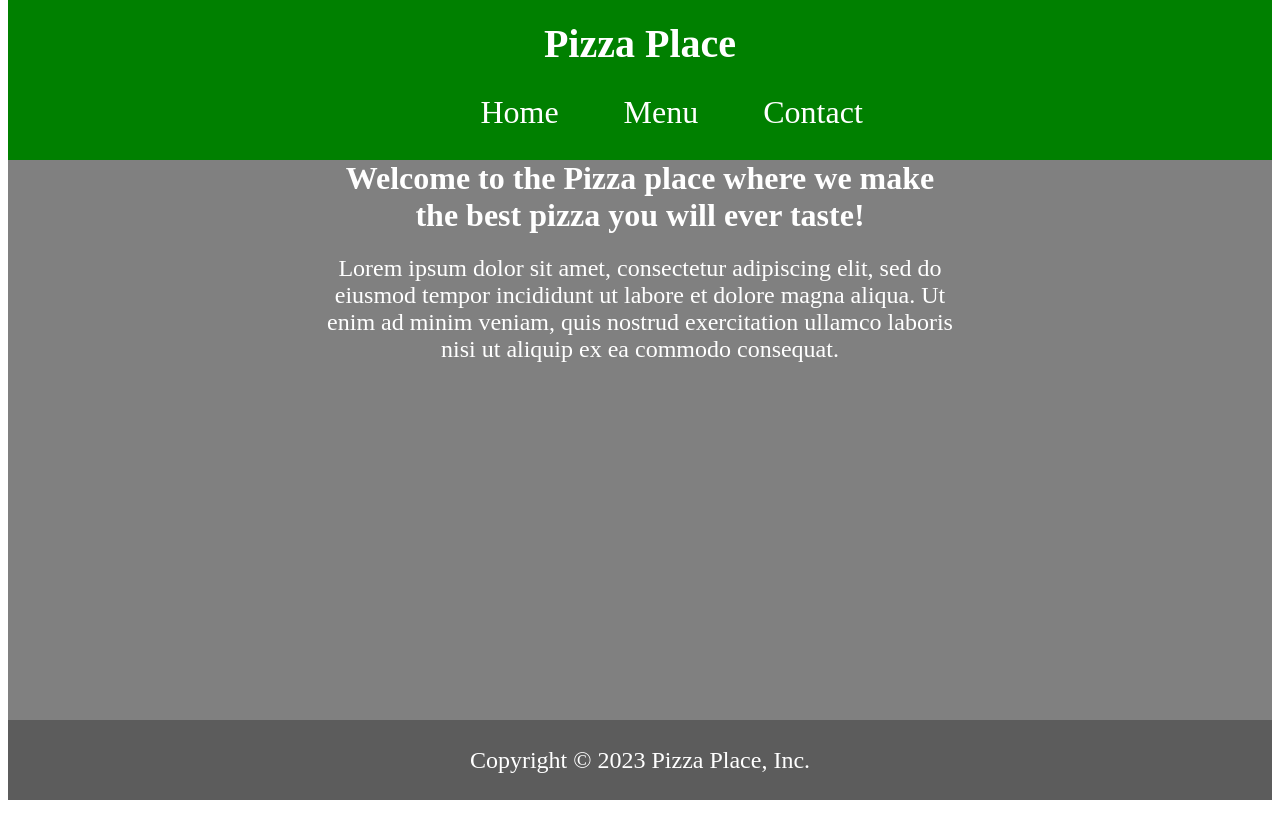
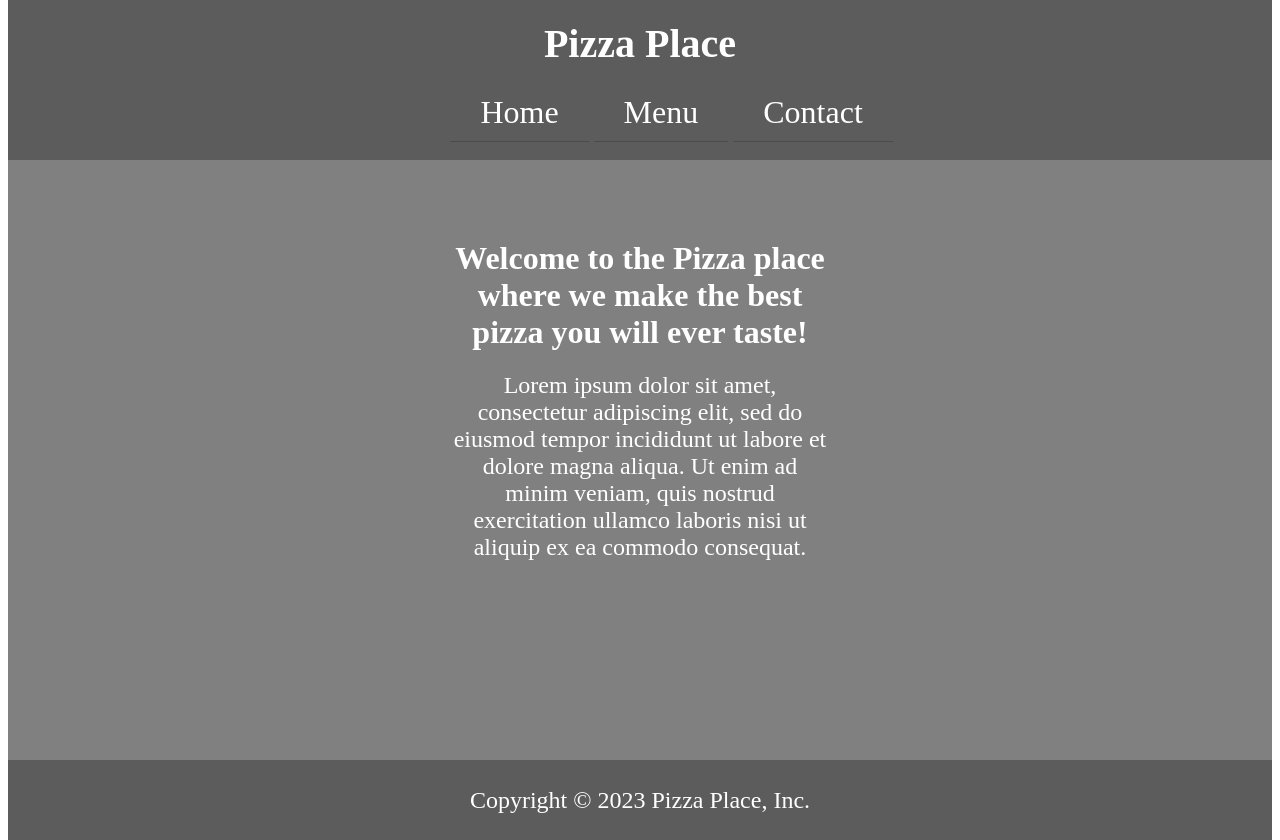
Before and after one commit to TJBaumgartner/Restaurant-Menu, a website built with webpack: page dist/index.html in a window 1280 px wide. Before the commit the page ends 808 px from the top, so only its background shows below. Built offline with Linux system fonts and the light colour scheme.

Commit message:
more styling for header and body content

```diff
--- a/src/style.css
+++ b/src/style.css
@@ -15,8 +15,7 @@
 .headContainer {
     width: 100%;
     height: 20vh;
-    background-color: green;
-
+    background-color: rgb(92, 92, 92);
 }
 .headContainer h1{
     color: white;
@@ -38,10 +37,10 @@
 .navList button{
     background-color: inherit;
     color: white;
-    border-radius: 10px;
     border: none;
     padding: 0px 30px 10px 30px;
     font-size: 2rem;
+    border-bottom: 1px solid rgb(75, 75, 75);
 }
 .navList button:hover{
     color: rgb(201, 201, 201);
@@ -50,8 +49,9 @@
     transition: 0.3s ease-out;
 }
 .bodyContainer{
-    width: 50%;
-    height: 70vh;
+    padding-top: 10vh;
+    width: 30%;
+    height: 75vh;
     margin: auto;
     color: white;
 }
```
Also changed, not shown: dist/main.js.
